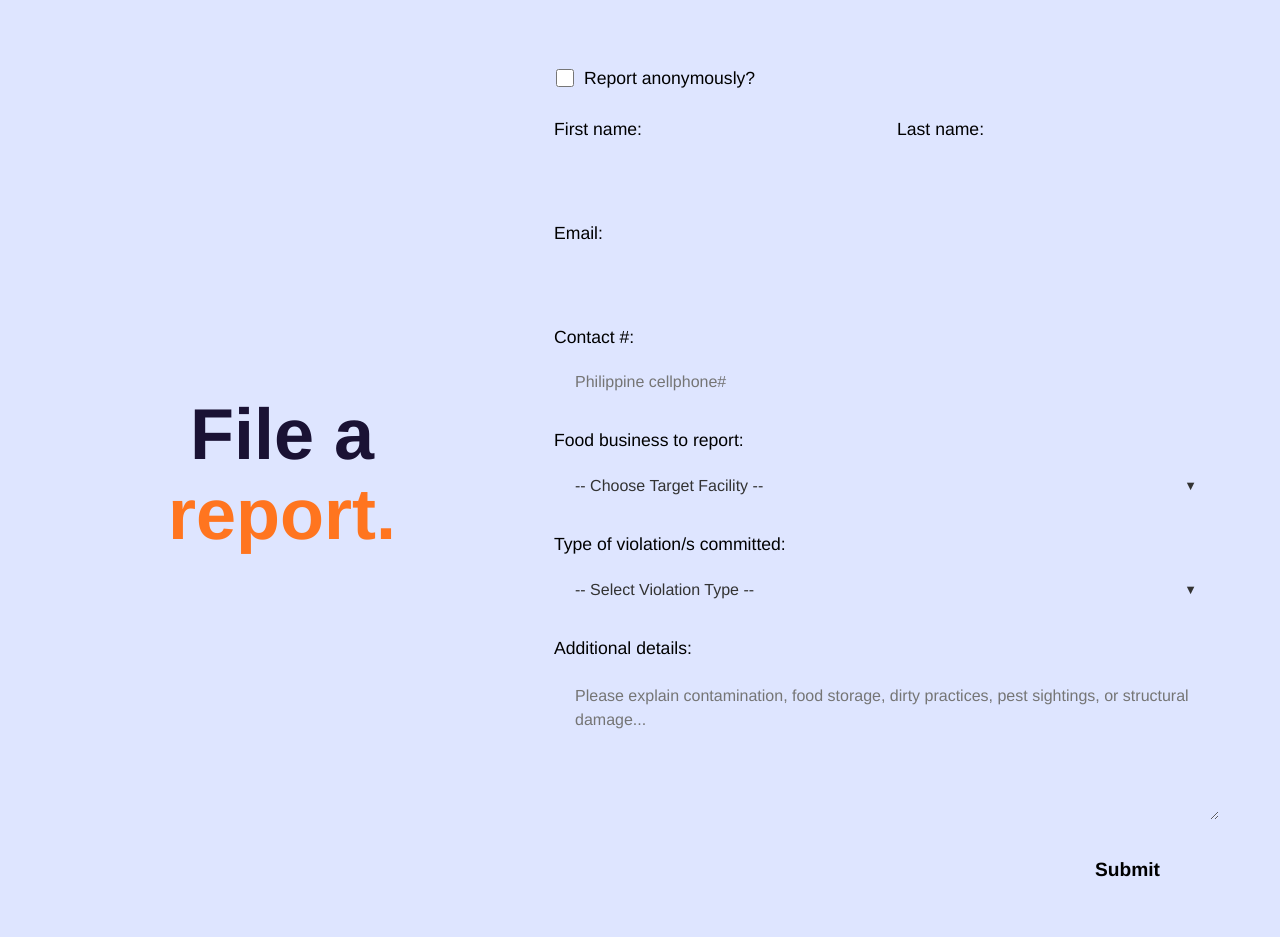
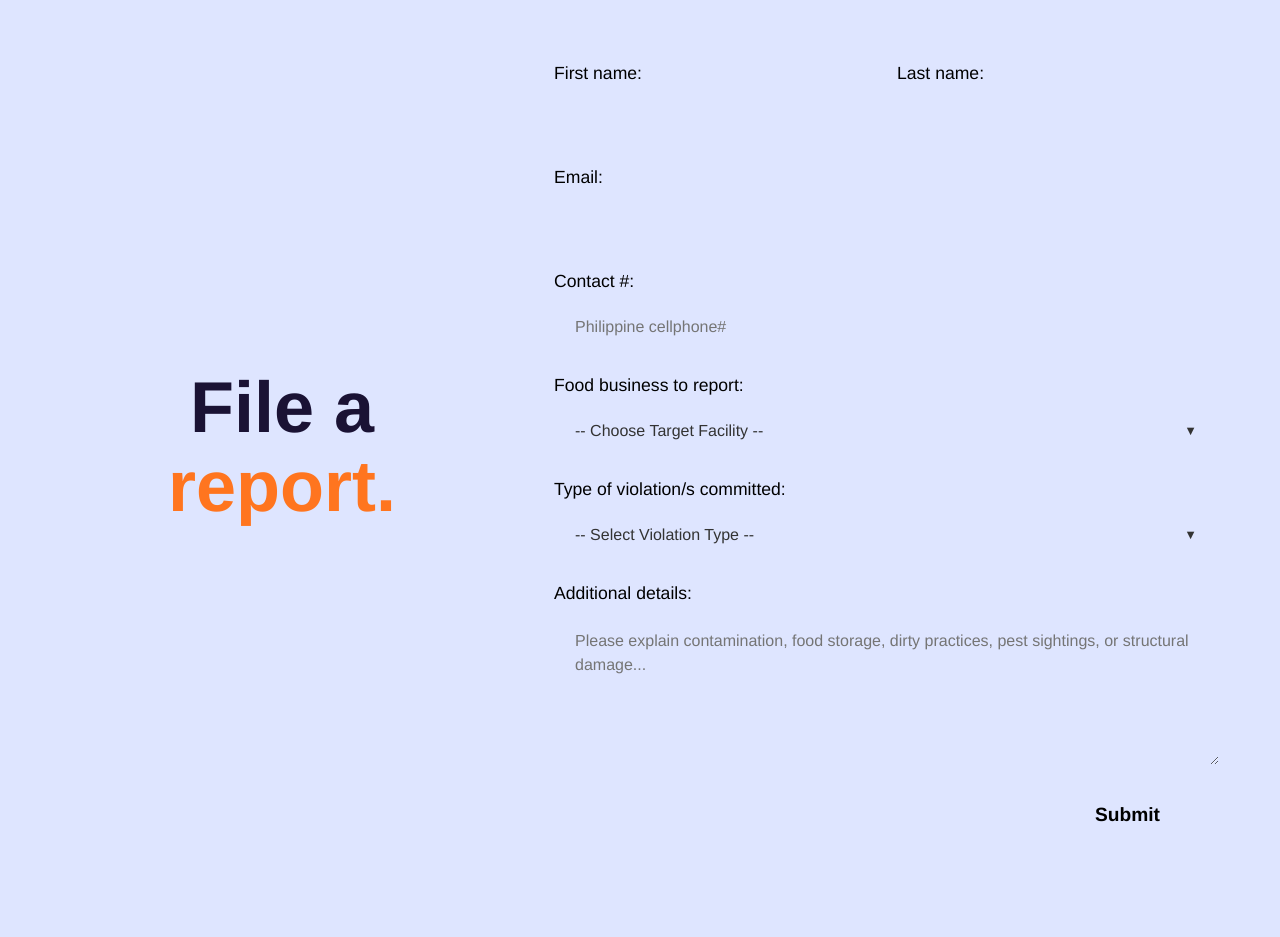
Before and after one commit to sudosupercat/CCDEVAP-S15-3-FoodSafe, a PHP site: page /report in a window 1280 px wide. Shown: the part 56-993 px from the top of the page. After the commit the page ends 878 px from the top, so only its background shows below. Run offline with PHP 8.4, Linux system fonts and the light colour scheme; data comes from the database, SQL or seed files in the repository.

Commit message:
Removed anonymous feature (to strip down features)

```diff
--- a/view/public/complaint.php
+++ b/view/public/complaint.php
@@ -66,12 +66,6 @@ if ($_SERVER['REQUEST_METHOD'] === 'POST' && isset($_POST['submit_complaint']))
 
         <div class="report-right-form">
             <form action="" method="POST">
-                <div class="form-line anon-container">
-                    <label class="checkbox-label">
-                        <input type="checkbox" id="anonToggle">
-                        Report anonymously?
-                    </label>
-                </div>
 
                 <div class="form-line split-row">
                     <div class="input-group">
```
